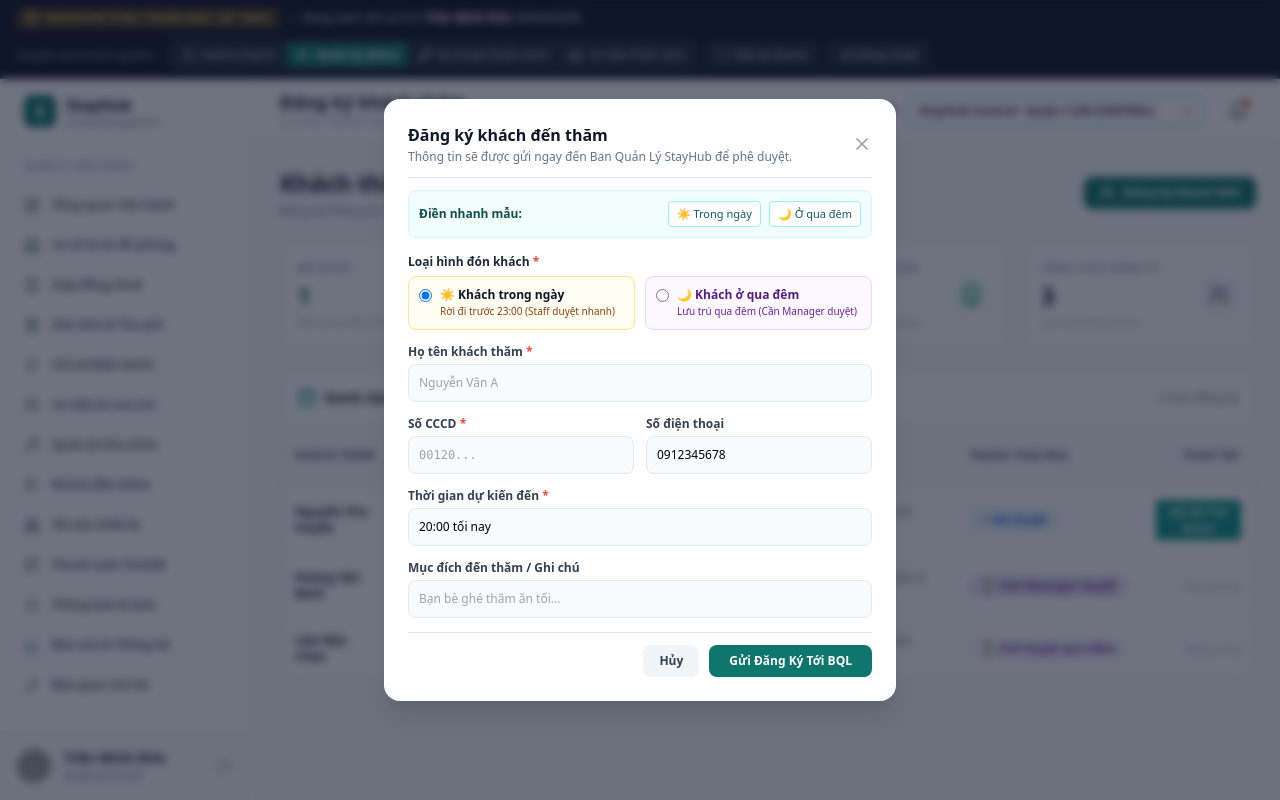
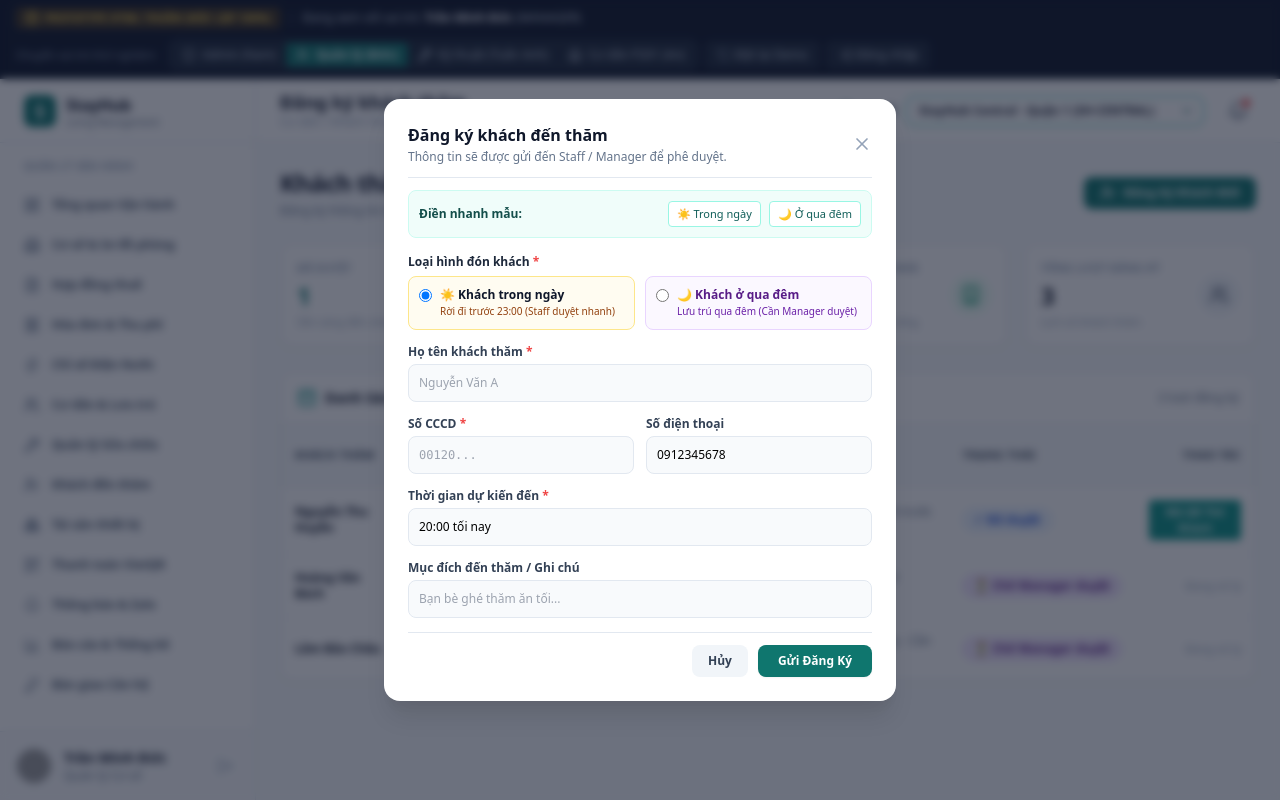
Before and after one commit to hopzxje/prototype, a plain HTML site: page pages/residents/visitor-registration.html in a window 1280 px wide. Both pictures are taken after a click on the button "Đăng Ký Khách Mới". Drawn offline with nearby package versions, Linux system fonts and the light colour scheme; grey boxes are pictures that could not be loaded.

Commit message:
fix: Dong bo trang thai Cho Manager duyet cho khach qua dem va thay the Quan ly bang Manager

```diff
--- a/js/data.js
+++ b/js/data.js
@@ -425,7 +425,7 @@ const INITIAL_VISITORS = [
   { id: 'vis-01', guestName: 'Nguyễn Thu Huyền', cccd: '001198003421', phone: '0988112233', hostRoom: 'P201', hostTenant: 'Lê Văn An', timeExpected: '2026-10-02 18:30', status: 'APPROVED', stayType: 'DAILY', isOvernight: false, note: 'Bạn đại học ghé ăn tối (rời trước 22:00)', reviewedBy: 'Phạm Tuấn Anh (Staff Duyệt trong ngày)' },
   { id: 'vis-02', guestName: 'Phạm Quốc Bảo', cccd: '034200008765', phone: '0977223344', hostRoom: 'P102', hostTenant: 'Trần Thị Thu Thảo', timeExpected: '2026-10-02 14:00', status: 'IN_BUILDING', stayType: 'DAILY', isOvernight: false, note: 'Giao tài liệu công ty', reviewedBy: 'Phạm Tuấn Anh (Staff Duyệt trong ngày)', checkInTime: '2026-10-02 14:05' },
   { id: 'vis-03', guestName: 'Vũ Minh Khôi', cccd: '001201007744', phone: '0966334455', hostRoom: 'P301', hostTenant: 'Vũ Đức Nam', timeExpected: '2026-10-02 20:00', status: 'PENDING', stayType: 'DAILY', isOvernight: false, note: 'Em trai đến thăm ăn cơm tối (về trước 22:30 - Staff duyệt)' },
-  { id: 'vis-04', guestName: 'Hoàng Văn Bách', cccd: '001200009988', phone: '0912334455', hostRoom: 'P201', hostTenant: 'Lê Văn An', timeExpected: '2026-10-03 22:30', status: 'FORWARDED_MANAGER', stayType: 'OVERNIGHT', isOvernight: true, note: 'Khách ở lại qua đêm - Chờ Quản lý (Manager) đồng ý phê duyệt', reviewedBy: 'Phạm Tuấn Anh (Staff tiếp nhận & chuyển Manager)' },
+  { id: 'vis-04', guestName: 'Hoàng Văn Bách', cccd: '001200009988', phone: '0912334455', hostRoom: 'P201', hostTenant: 'Lê Văn An', timeExpected: '2026-10-03 22:30', status: 'FORWARDED_MANAGER', stayType: 'OVERNIGHT', isOvernight: true, note: 'Khách ở lại qua đêm - Chờ Manager duyệt', reviewedBy: 'Phạm Tuấn Anh (Staff tiếp nhận & chuyển Manager)' },
   { id: 'vis-05', guestName: 'Trịnh Thanh Tùng', cccd: '034200005522', phone: '0933445566', hostRoom: 'P101', hostTenant: 'Nguyễn Văn Hùng', timeExpected: '2026-10-01 23:45', status: 'REJECTED', stayType: 'OVERNIGHT', isOvernight: true, note: 'Xin ở lại qua đêm nhưng không đủ CCCD và quá giờ giới nghiêm', reviewedBy: 'Trần Minh Đức (Manager)', rejectReason: 'Quá giờ giới nghiêm tòa nhà theo điều 5 nội quy và không đủ giấy tờ' },
   { id: 'vis-06', guestName: 'Đỗ Thùy Linh', cccd: '001199002233', phone: '0988776655', hostRoom: 'P204', hostTenant: 'Đỗ Thùy Trang', timeExpected: '2026-10-01 10:00', status: 'DEPARTED', stayType: 'DAILY', isOvernight: false, note: 'Chị gái sang chơi nấu cơm', reviewedBy: 'Phạm Tuấn Anh (Staff Duyệt trong ngày)', checkInTime: '2026-10-01 10:15', checkOutTime: '2026-10-01 16:30' },
   { id: 'vis-07', guestName: 'Lâm Bảo Châu', cccd: '079201005588', phone: '0918889922', hostRoom: 'P201', hostTenant: 'Lê Văn An', timeExpected: '2026-10-04 21:00', status: 'PENDING', stayType: 'OVERNIGHT', isOvernight: true, note: 'Bạn ở lại qua đêm thứ Bảy - Cần Manager duyệt' }
@@ -769,10 +769,19 @@ const DataStore = {
       const isOvernight = v.isOvernight !== undefined
         ? Boolean(v.isOvernight)
         : (v.stayType === 'OVERNIGHT' || (v.note && (v.note.toLowerCase().includes('qua đêm') || v.note.toLowerCase().includes('sau 23h'))));
+      let note = v.note || '';
+      note = note.replace(/Quản lý \(Manager\)/g, 'Manager')
+                 .replace(/quản lý \(manager\)/gi, 'Manager')
+                 .replace(/Quản lý/g, 'Manager')
+                 .replace(/quản lý/g, 'Manager');
+      let reviewedBy = v.reviewedBy || '';
+      reviewedBy = reviewedBy.replace(/Quản lý/g, 'Manager').replace(/quản lý/g, 'Manager');
       return {
         ...v,
         stayType: isOvernight ? 'OVERNIGHT' : 'DAILY',
-        isOvernight: isOvernight
+        isOvernight: isOvernight,
+        note: note,
+        reviewedBy: reviewedBy
       };
     });
   },
@@ -787,7 +796,7 @@ const DataStore = {
     if (item) {
       if (item.isOvernight) {
         // Khách ở qua đêm: Staff không duyệt thẳng được, phải chuyển tiếp Manager duyệt!
-        return this.forwardVisitorToManager(id, 'Hồ sơ lưu trú qua đêm chuyển Quản lý (Manager) phê duyệt theo quy chế');
+        return this.forwardVisitorToManager(id, 'Hồ sơ lưu trú qua đêm chuyển Manager phê duyệt theo quy chế');
       }
       item.status = 'APPROVED';
       item.reviewedBy = 'Phạm Tuấn Anh (Staff Duyệt trong ngày)';
--- a/pages/residents/visitor-registration.html
+++ b/pages/residents/visitor-registration.html
@@ -49,7 +49,7 @@
             <div>
               <p class="text-[11px] font-semibold text-slate-400 uppercase">Đang chờ xét duyệt</p>
               <h3 class="text-2xl font-extrabold text-amber-600 mt-1" id="res-pending-count">0</h3>
-              <p class="text-[11px] text-slate-400 mt-0.5">Ban Quản Lý đang xử lý</p>
+              <p class="text-[11px] text-slate-400 mt-0.5">Manager / Staff đang xử lý</p>
             </div>
             <div class="w-10 h-10 rounded-full bg-amber-50 text-amber-600 flex items-center justify-center">
               <i data-lucide="clock" class="w-5 h-5"></i>
@@ -98,7 +98,7 @@
                   <th class="p-3.5">Số CCCD</th>
                   <th class="p-3.5">Thời gian dự kiến</th>
                   <th class="p-3.5">Mục đích / Ghi chú</th>
-                  <th class="p-3.5">Trạng thái BQL</th>
+                  <th class="p-3.5">Trạng thái</th>
                   <th class="p-3.5 text-right">Thao tác</th>
                 </tr>
               </thead>
@@ -117,7 +117,7 @@
       <div class="flex items-center justify-between border-b border-slate-200 pb-3">
         <div>
           <h3 class="text-base font-bold text-slate-900">Đăng ký khách đến thăm</h3>
-          <p class="text-xs text-slate-500 mt-0.5">Thông tin sẽ được gửi ngay đến Ban Quản Lý StayHub để phê duyệt.</p>
+          <p class="text-xs text-slate-500 mt-0.5">Thông tin sẽ được gửi đến Staff / Manager để phê duyệt.</p>
         </div>
         <button type="button" onclick="closeModal('residentVisitorModal')" class="text-slate-400 hover:text-slate-600">
           <i data-lucide="x" class="w-5 h-5"></i>
@@ -179,7 +179,7 @@
         </div>
         <div class="flex justify-end gap-2.5 pt-3 border-t border-slate-200">
           <button type="button" onclick="closeModal('residentVisitorModal')" class="px-4 py-2 bg-slate-100 hover:bg-slate-200 text-slate-700 rounded-lg font-semibold text-xs">Hủy</button>
-          <button type="submit" class="px-5 py-2 bg-[#0F766E] hover:bg-[#115E59] text-white rounded-lg font-bold text-xs shadow-sm">Gửi Đăng Ký Tới BQL</button>
+          <button type="submit" class="px-5 py-2 bg-[#0F766E] hover:bg-[#115E59] text-white rounded-lg font-bold text-xs shadow-sm">Gửi Đăng Ký</button>
         </div>
       </form>
     </div>
@@ -218,16 +218,13 @@
   <script>
     function residentVisitorBadge(visitor) {
       const status = visitor.status;
-      if (status === 'FORWARDED_MANAGER') {
+      if (status === 'FORWARDED_MANAGER' || (status === 'PENDING' && visitor.isOvernight)) {
         return `<span class="badge bg-purple-100 text-purple-900 border border-purple-300 font-bold">⏳ Chờ Manager duyệt</span>`;
       }
       if (status === 'REJECTED') {
-        return `<span class="badge badge-danger cursor-pointer" onclick="alert('Lý do từ chối:\\n${visitor.rejectReason || 'Không đáp ứng quy định ra vào tòa nhà'}\\nNgười duyệt: ${visitor.reviewedBy || 'BQL'}')">✕ Bị từ chối (Xem lý do)</span>`;
+        return `<span class="badge badge-danger cursor-pointer" onclick="alert('Lý do từ chối:\\n${visitor.rejectReason || 'Không đáp ứng quy định ra vào tòa nhà'}\\nNgười duyệt: ${visitor.reviewedBy || 'Manager'}')">✕ Bị từ chối (Xem lý do)</span>`;
       }
       if (status === 'PENDING') {
-        if (visitor.isOvernight) {
-          return `<span class="badge bg-purple-50 text-purple-800 border border-purple-200 font-semibold">⏳ Chờ duyệt qua đêm</span>`;
-        }
         return `<span class="badge badge-warning">⏳ Chờ Staff duyệt</span>`;
       }
       const labels = {
```
Also changed, not shown: pages/residents/visitors.html (+3 -7 lines).
